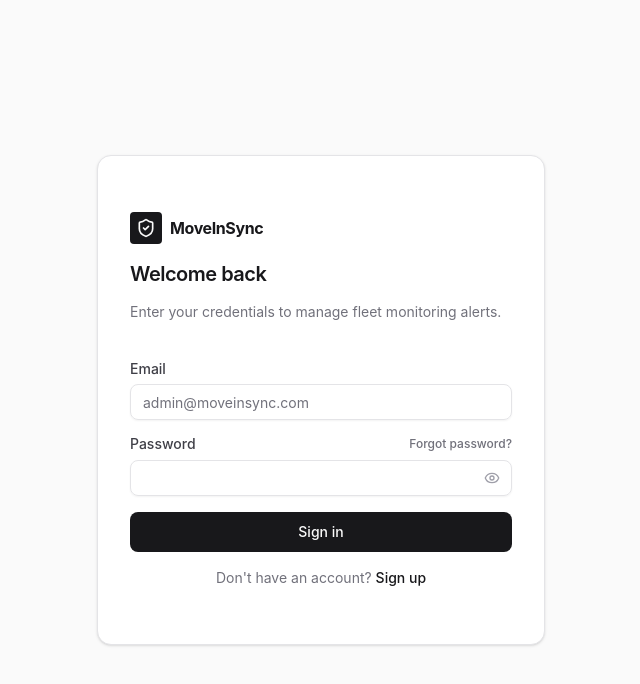
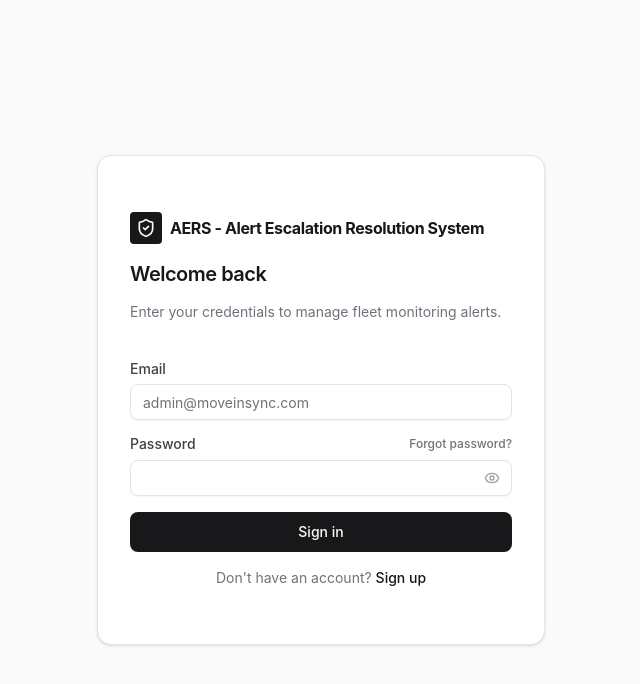
Before and after one commit to PriyobrotoKarmakar/AERS-Alert-Escalation-Resolution-System, a React app in the folder frontend/: page /login in a window 1280 px wide. Shown: the top 684 px of the page, without its empty margins (319-959 px from the left). Built offline with nearby package versions, Linux system fonts and the light colour scheme; no server answers; the HTML template or start-up script is replaced by a standard one.

Commit message:
feat: update branding to AERS - Alert Escalation Resolution System and enhance .gitignore

```diff
--- a/frontend/src/components/layout/app-sidebar.jsx
+++ b/frontend/src/components/layout/app-sidebar.jsx
@@ -39,7 +39,7 @@
       <SidebarContent>
         <SidebarGroup>
           <SidebarGroupLabel className="text-sm font-bold text-slate-900 dark:text-white mb-2 mt-4 px-4 group-data-[collapsible=icon]:invisible">
-            MoveInSync Ops
+            AERS
           </SidebarGroupLabel>
           <SidebarGroupContent>
             <SidebarMenu>
--- a/frontend/src/pages/Login.jsx
+++ b/frontend/src/pages/Login.jsx
@@ -48,7 +48,7 @@
             <div className="h-8 w-8 bg-zinc-900 dark:bg-zinc-50 rounded flex items-center justify-center">
               <ShieldCheck className="h-5 w-5 text-zinc-50 dark:text-zinc-900" />
             </div>
-            <span className="font-bold tracking-tight text-zinc-900 dark:text-zinc-50">MoveInSync</span>
+            <span className="font-bold tracking-tight text-zinc-900 dark:text-zinc-50">AERS - Alert Escalation Resolution System</span>
           </div>
           <CardTitle className="text-xl font-semibold tracking-tight text-zinc-900 dark:text-zinc-50">
             Welcome back
--- a/frontend/src/pages/Signup.jsx
+++ b/frontend/src/pages/Signup.jsx
@@ -48,7 +48,7 @@
             <div className="h-8 w-8 bg-zinc-900 dark:bg-zinc-50 rounded flex items-center justify-center">
               <ShieldCheck className="h-5 w-5 text-zinc-50 dark:text-zinc-900" />
             </div>
-            <span className="font-bold tracking-tight text-zinc-900 dark:text-zinc-50">MoveInSync</span>
+            <span className="font-bold tracking-tight text-zinc-900 dark:text-zinc-50">AERS - Alert Escalation Resolution System</span>
           </div>
           <CardTitle className="text-xl font-semibold tracking-tight text-zinc-900 dark:text-zinc-50">
             Create an account
```
Also changed, not shown: 1 other file (tests, documents, lock files or other folders).
